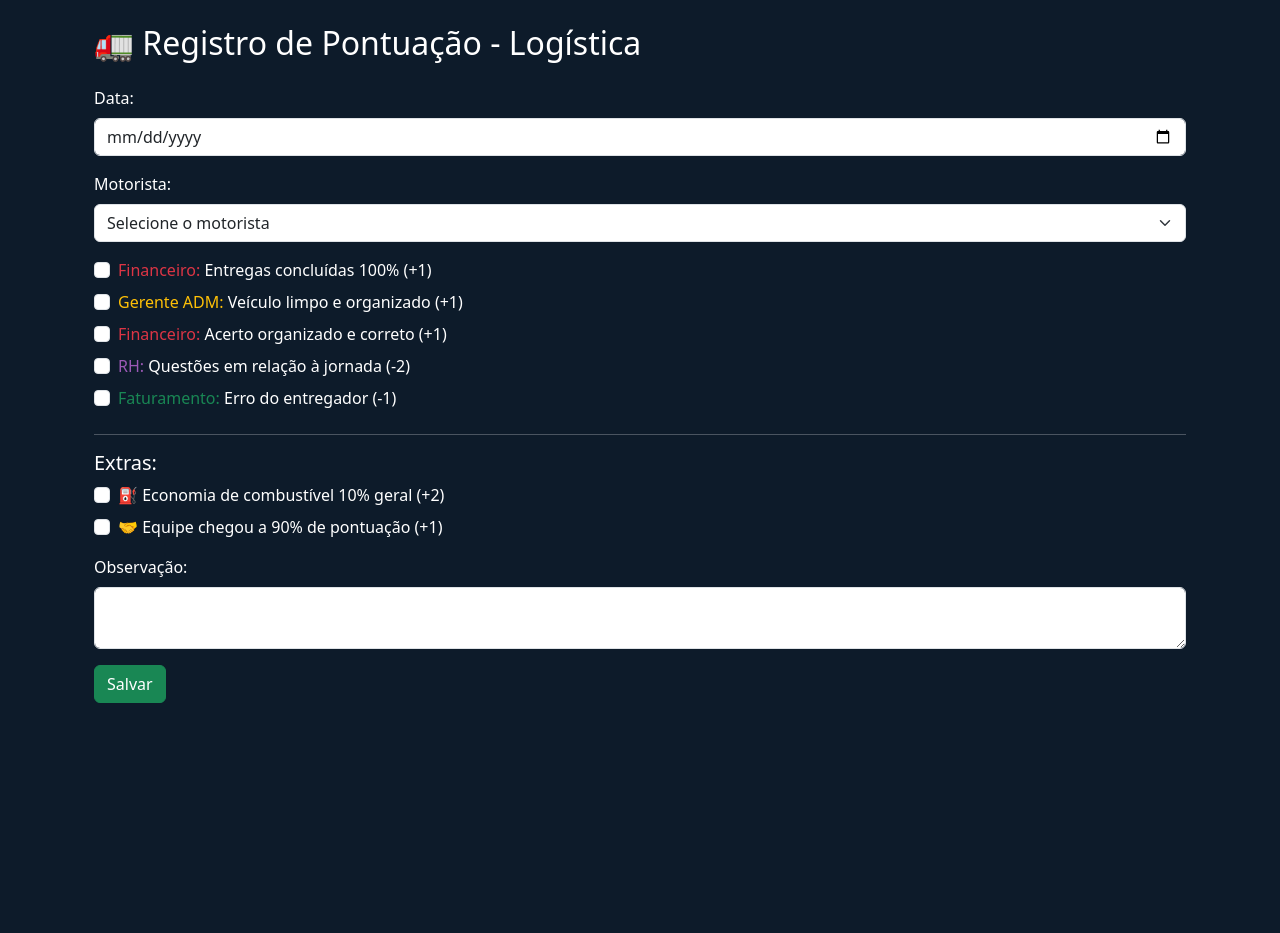
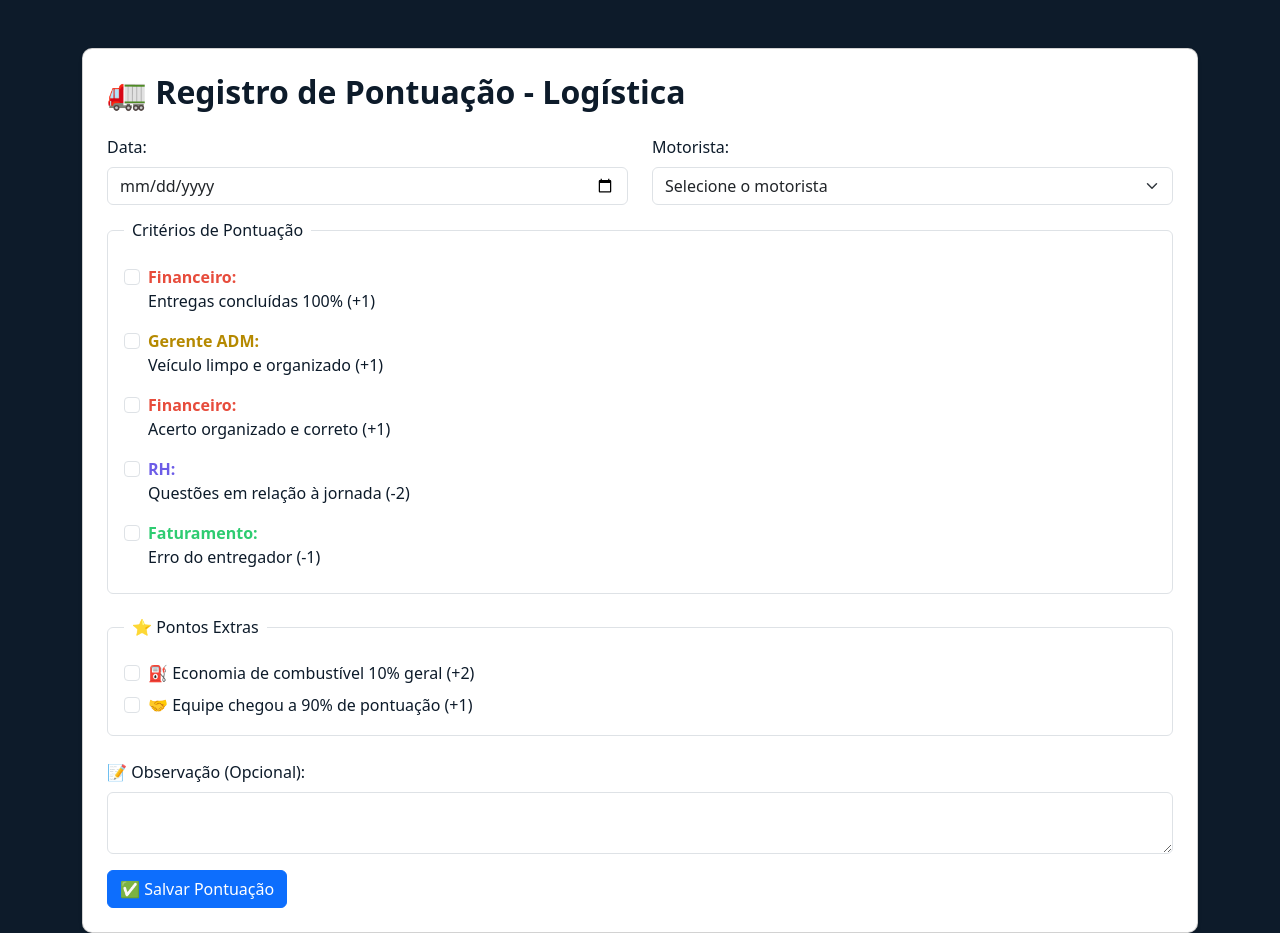
Before and after one commit to Luangscruznfe/pontuacao-confie, a Flask app: page /logistica in a window 1280 px wide. Shown: the part 104-1037 px from the top of the page. Before the commit the page ends 807 px from the top, so only its background shows below. Run offline with Flask 3, Linux system fonts and the light colour scheme; some libraries are stand-ins or nearby versions.

Commit message:
reparo loja

```diff
--- a/templates/logistica.html
+++ b/templates/logistica.html
@@ -3,18 +3,18 @@
 {% block title %}Registro de Pontuação - Logística{% endblock %}
 
 {% block content %}
-<div class="container mt-4">
-  <h2 class="mb-4">🚛 Registro de Pontuação - Logística</h2>
+<div class="card p-4 mt-5 shadow-sm">
+  <h2 class="mb-4 fw-bold">🚛 Registro de Pontuação - Logística</h2>
 
   <form method="POST">
-    <div class="mb-3">
+    <div class="row mb-3">
+      <div class="col-md-6">
         <label for="data" class="form-label">Data:</label>
-      <input type="date" class="form-control" name="data" required>
+        <input type="date" class="form-control" name="data" id="data" required>
       </div>
-
-    <div class="mb-3">
+      <div class="col-md-6">
         <label for="motorista" class="form-label">Motorista:</label>
-      <select class="form-select" name="motorista" required>
+        <select class="form-select" name="motorista" id="motorista" required>
           <option value="">Selecione o motorista</option>
           <option>Denilson</option>
           <option>Fabio</option>
@@ -25,45 +25,66 @@
           <option>Equipe</option>
         </select>
       </div>
+    </div>
 
-    <div class="form-check mb-2">
-      <input class="form-check-input" type="checkbox" name="A" value="1" id="A">
-      <label class="form-check-label" for="A"><span class="text-danger">Financeiro:</span> Entregas concluídas 100% (+1)</label>
+    <fieldset class="border p-3 rounded mb-4">
+      <legend class="float-none w-auto px-2 h6">Critérios de Pontuação</legend>
+
+      <div class="form-check mb-3">
+        <input class="form-check-input" type="checkbox" name="criterios" value="A" id="checkA">
+        <label class="form-check-label" for="checkA">
+          <strong class="setor-financeiro">Financeiro:</strong><br>
+          Entregas concluídas 100% (+1)
+        </label>
+      </div>
+      <div class="form-check mb-3">
+        <input class="form-check-input" type="checkbox" name="criterios" value="B" id="checkB">
+        <label class="form-check-label" for="checkB">
+          <strong class="setor-gerente">Gerente ADM:</strong><br>
+          Veículo limpo e organizado (+1)
+        </label>
+      </div>
+      <div class="form-check mb-3">
+        <input class="form-check-input" type="checkbox" name="criterios" value="C" id="checkC">
+        <label class="form-check-label" for="checkC">
+          <strong class="setor-financeiro">Financeiro:</strong><br>
+          Acerto organizado e correto (+1)
+        </label>
+      </div>
+      <div class="form-check mb-3">
+        <input class="form-check-input" type="checkbox" name="criterios" value="D" id="checkD">
+        <label class="form-check-label" for="checkD">
+          <strong class="setor-rh">RH:</strong><br>
+          Questões em relação à jornada (-2)
+        </label>
       </div>
       <div class="form-check mb-2">
-      <input class="form-check-input" type="checkbox" name="B" value="1" id="B">
-      <label class="form-check-label" for="B"><span class="text-warning">Gerente ADM:</span> Veículo limpo e organizado (+1)</label>
+        <input class="form-check-input" type="checkbox" name="criterios" value="E" id="checkE">
+        <label class="form-check-label" for="checkE">
+          <strong class="setor-faturamento">Faturamento:</strong><br>
+          Erro do entregador (-1)
+        </label>
       </div>
-    <div class="form-check mb-2">
-      <input class="form-check-input" type="checkbox" name="C" value="1" id="C">
-      <label class="form-check-label" for="C"><span class="text-danger">Financeiro:</span> Acerto organizado e correto (+1)</label>
-    </div>
-    <div class="form-check mb-2">
-      <input class="form-check-input" type="checkbox" name="D" value="-2" id="D">
-      <label class="form-check-label" for="D"><span class="text-purple">RH:</span> Questões em relação à jornada (-2)</label>
-    </div>
-    <div class="form-check mb-4">
-      <input class="form-check-input" type="checkbox" name="E" value="-1" id="E">
-      <label class="form-check-label" for="E"><span class="text-success">Faturamento:</span> Erro do entregador (-1)</label>
-    </div>
+    </fieldset>
 
-    <hr>
-    <h5>Extras:</h5>
+    <fieldset class="border p-3 rounded mb-4">
+      <legend class="float-none w-auto px-2 h6">⭐ Pontos Extras</legend>
       <div class="form-check mb-2">
         <input class="form-check-input" type="checkbox" name="extras" value="meta" id="meta">
         <label class="form-check-label" for="meta">⛽ Economia de combustível 10% geral (+2)</label>
       </div>
-    <div class="form-check mb-3">
+      <div class="form-check">
         <input class="form-check-input" type="checkbox" name="extras" value="equipe90" id="equipe90">
         <label class="form-check-label" for="equipe90">🤝 Equipe chegou a 90% de pontuação (+1)</label>
       </div>
+    </fieldset>
 
     <div class="mb-3">
-      <label for="observacao" class="form-label">Observação:</label>
-      <textarea class="form-control" name="observacao" rows="2"></textarea>
+      <label for="observacao" class="form-label">📝 Observação (Opcional):</label>
+      <textarea class="form-control" name="observacao" id="observacao" rows="2"></textarea>
     </div>
 
-    <button type="submit" class="btn btn-success">Salvar</button>
+    <button type="submit" class="btn btn-primary">✅ Salvar Pontuação</button>
   </form>
 </div>
 {% endblock %}
```
Lines whose indentation alone changed are shown as unchanged.
